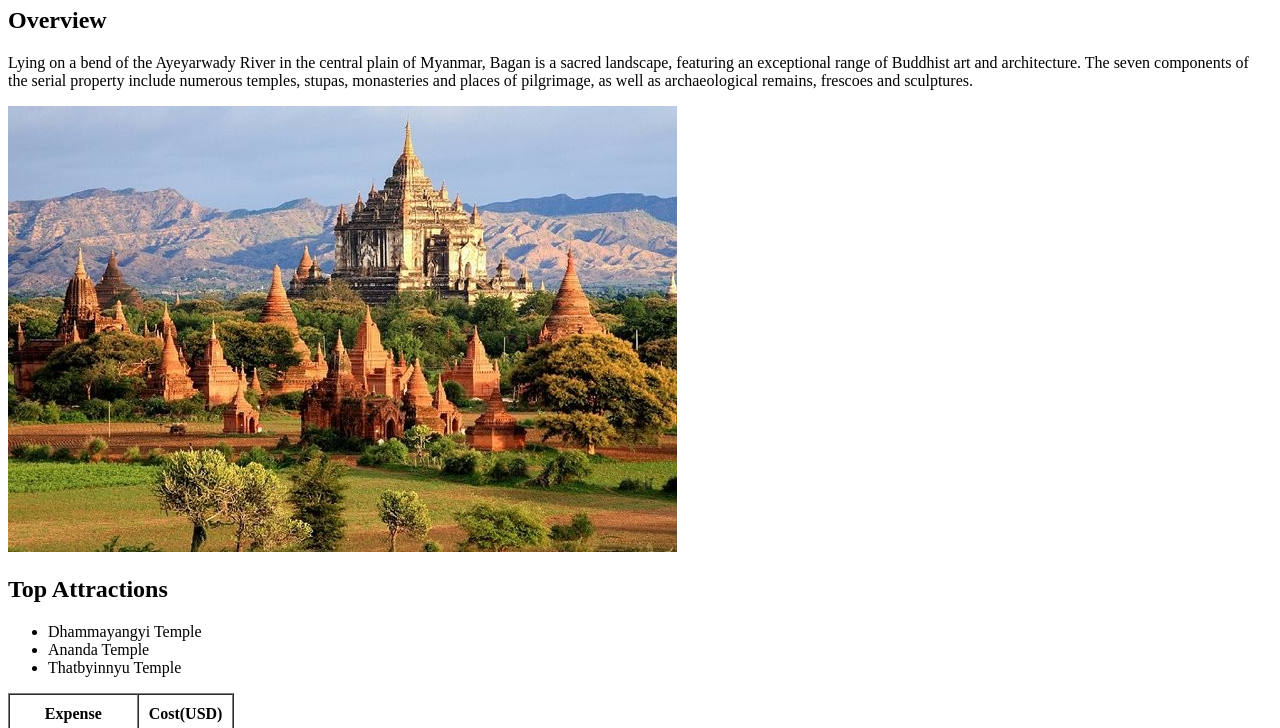
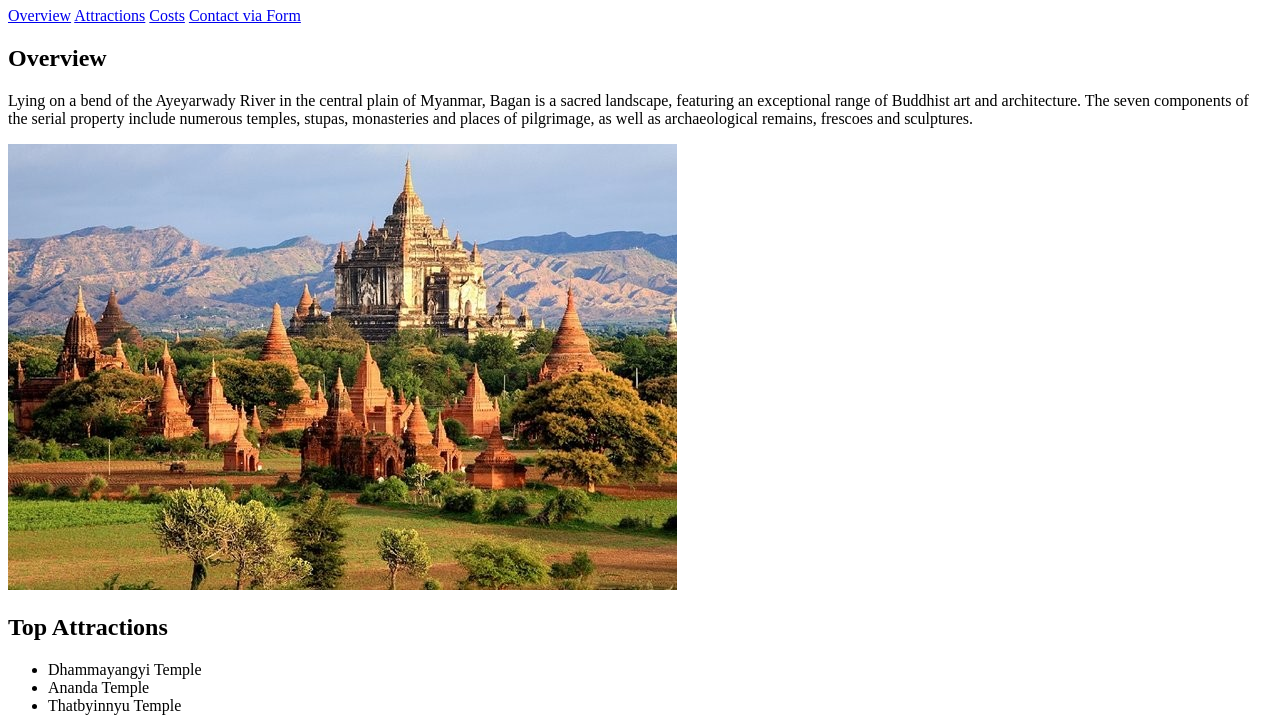
Before and after one commit to HachiYoku/assignment-1, a plain HTML site: page index.html in a window 1280 px wide. Shown: the part 73-801 px from the top of the page. Drawn offline with Linux system fonts and the light colour scheme.

Commit message:
add links

```diff
--- a/index.html
+++ b/index.html
@@ -7,15 +7,21 @@
     <title>Explore Bagan,Myanmar</title>
 </head>
 <body>
-    <header>
+    <header id="header">
         <h1>Explore Bagan,Myanmar</h1>
     </header>
-    <section id="Overview">
+    <nav>
+        <a href="#overview">Overview</a>
+        <a href="#attractions">Attractions</a>
+        <a href="#costs">Costs</a>
+        <a href="contect.html">Contact via Form</a>
+    </nav>
+    <section id="overview">
         <h2>Overview</h2>
         <p>Lying on a bend of the Ayeyarwady River in the central plain of Myanmar, Bagan is a sacred landscape, featuring an exceptional range of Buddhist art and architecture. The seven components of the serial property include numerous temples, stupas, monasteries and places of pilgrimage, as well as archaeological remains, frescoes and sculptures.</p>
         <img src="images/Bagan.jpeg" alt="photo of Bagan">
     </section>
-    <section id="Attractions">
+    <section id="attractions">
         <h2>Top Attractions</h2>
         <ul>
             <li>Dhammayangyi Temple</li>
@@ -23,7 +29,7 @@
             <li>Thatbyinnyu Temple</li>
         </ul>
     </section>
-    <section id="Costs">
+    <section id="costs">
         <table border="1" cellspacing="0" cellpadding="10" >
             <tr>
                 <th>Expense</th>
@@ -45,5 +51,6 @@
     <footer>
         <p>Plan your trip today!</p>
     </footer>
+    <a href="#header">To Top</a>
 </body>
 </html>
```
Also changed, not shown: contect.html (added, +11 -0 lines).
